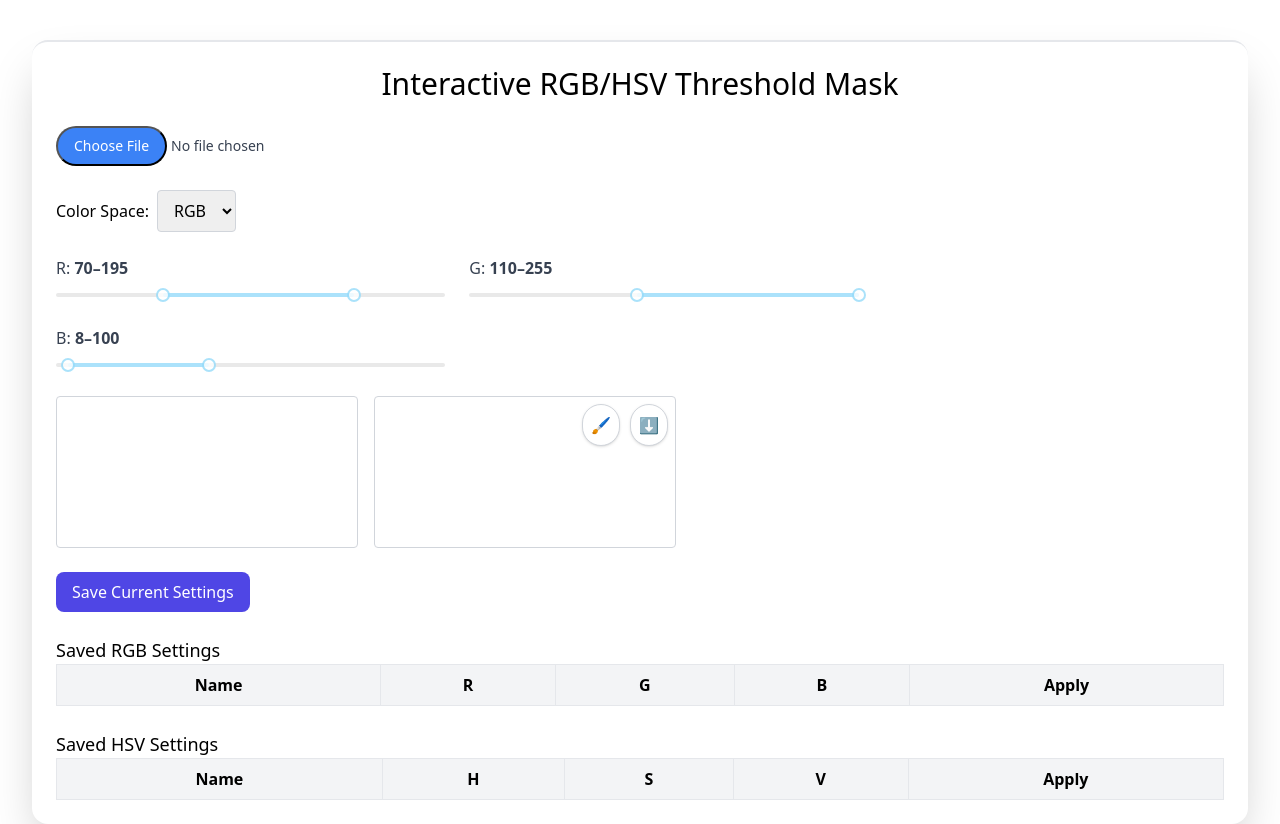
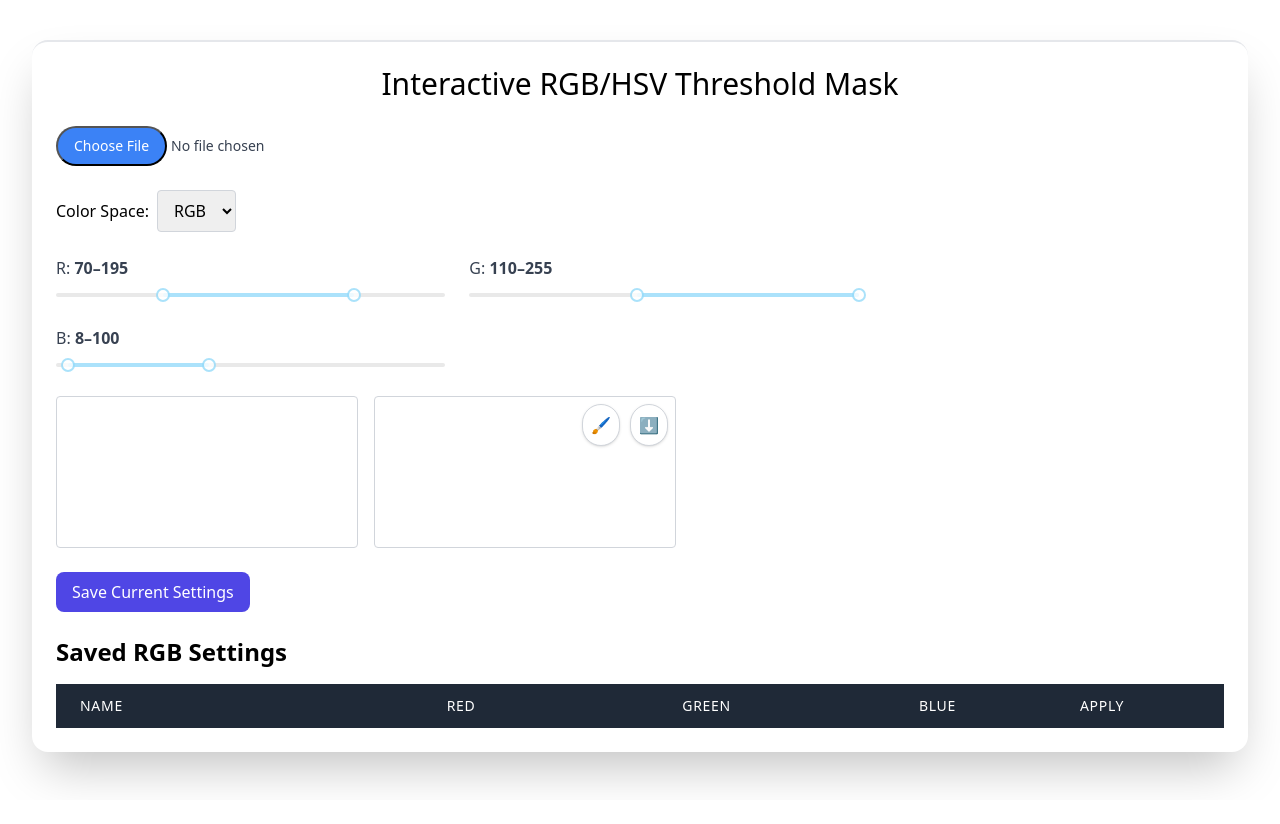
Before and after one commit to SushantAryal3/Image-Analysis-React, a React (Vite) app: page / in a window 1280 px wide. After the commit the page ends 800 px from the top, so only its background shows below. Built offline with nearby package versions, Linux system fonts and the light colour scheme; a web font is replaced by a local one.

Commit message:
fix: Table issue

```diff
--- a/src/CustomComponents/RGBThresholdMask.tsx
+++ b/src/CustomComponents/RGBThresholdMask.tsx
@@ -29,7 +29,6 @@ export default function RGBThresholdMask() {
   const [savedRGB, setSavedRGB] = useState<any[]>([]);
   const [savedHSV, setSavedHSV] = useState<any[]>([]);
   const [colorSpace, setColorSpace] = useState<'RGB' | 'HSV'>('RGB');
-
   const handleUpload = (e: React.ChangeEvent<HTMLInputElement>) => {
     const file = e.target.files?.[0];
     if (!file) return;
@@ -112,23 +111,29 @@ export default function RGBThresholdMask() {
   }, [imgData, rRange, gRange, bRange, hRange, sRange, vRange, colorSpace, minSize]);
 
   const saveSettings = () => {
-    const cs = colorSpaceRef.current?.value;
-    const rec = { name: filename, ...(cs === 'RGB' ? { rRange, gRange, bRange } : { hRange, sRange, vRange }) };
-    if (cs === 'RGB') setSavedRGB((prev) => [...prev.filter((r) => r.name !== filename), rec]);
-    else setSavedHSV((prev) => [...prev.filter((h) => h.name !== filename), rec]);
+    const cs = colorSpace;
+    const rec = {
+      name: filename,
+      ...(cs === 'RGB' ? { rRange, gRange, bRange } : { hRange, sRange, vRange }),
+    };
+    if (cs === 'RGB') {
+      setSavedRGB((prev) => [...prev.filter((r) => r.name !== filename), rec]);
+    } else {
+      setSavedHSV((prev) => [...prev.filter((h) => h.name !== filename), rec]);
+    }
   };
 
   const applySaved = (rec: any) => {
     if ('rRange' in rec) {
+      setColorSpace('RGB');
       setRRange(rec.rRange);
       setGRange(rec.gRange);
       setBRange(rec.bRange);
-      colorSpaceRef.current!.value = 'RGB';
     } else {
+      setColorSpace('HSV');
       setHRange(rec.hRange);
       setSRange(rec.sRange);
       setVRange(rec.vRange);
-      colorSpaceRef.current!.value = 'HSV';
     }
   };
 
@@ -150,13 +155,11 @@ export default function RGBThresholdMask() {
         accept="image/*"
         className="block w-full text-sm text-gray-700 file:bg-blue-500 file:text-white file:py-2 file:px-4 file:rounded-full"
       />
-
       <div className="flex items-center space-x-2">
         <label className="font-medium" htmlFor="valueFor">
           Color Space:
         </label>
         <select
-          id="valueFor"
           value={colorSpace}
           onChange={(e) => setColorSpace(e.target.value as 'RGB' | 'HSV')}
           className="border border-gray-300 rounded px-3 py-2"
@@ -165,7 +168,6 @@ export default function RGBThresholdMask() {
           <option value="HSV">HSV</option>
         </select>
       </div>
-
       <SliderGroup
         colorSpace={colorSpace}
         rRange={rRange}
@@ -181,7 +183,6 @@ export default function RGBThresholdMask() {
         vRange={vRange}
         setVRange={setVRange}
       />
-
       <CanvasPair
         origCanvasRef={origCanvasRef}
         maskCanvasRef={maskCanvasRef}
@@ -191,7 +192,6 @@ export default function RGBThresholdMask() {
         minSize={minSize}
         onMinSizeChange={setMinSize}
       />
-
       <button
         onClick={saveSettings}
         className="bg-indigo-600 text-white px-4 py-2 rounded-lg hover:bg-indigo-700"
@@ -199,8 +199,7 @@ export default function RGBThresholdMask() {
       >
         Save Current Settings
       </button>
-
-      <SavedSettingsTable rgbSettings={savedRGB} hsvSettings={savedHSV} onApply={applySaved} />
+      <SavedSettingsTable rgbSettings={savedRGB} hsvSettings={savedHSV} colorSpace={colorSpace} onApply={applySaved} />
     </div>
   );
 }
--- a/src/CustomComponents/SavedSettingsTable.tsx
+++ b/src/CustomComponents/SavedSettingsTable.tsx
@@ -1,4 +1,4 @@
-interface Record {
+export interface SavedSetting {
   name: string;
   rRange?: [number, number];
   gRange?: [number, number];
@@ -8,46 +8,47 @@ interface Record {
   vRange?: [number, number];
 }
 
-interface Props {
-  rgbSettings: Record[];
-  hsvSettings: Record[];
-  onApply: (r: Record) => void;
+interface SavedSettingsTableProps {
+  rgbSettings: SavedSetting[];
+  hsvSettings: SavedSetting[];
+  colorSpace: 'RGB' | 'HSV';
+  onApply: (rec: SavedSetting) => void;
 }
-
-export default function SavedSettingsTable({ rgbSettings, hsvSettings, onApply }: Props) {
+export default function SavedSettingsTable({ rgbSettings, hsvSettings, colorSpace, onApply }: SavedSettingsTableProps) {
   return (
-    <div className="space-y-6">
+    <div className="space-y-8">
+      {colorSpace === 'RGB' && (
         <div>
-        <h4 className="text-lg font-medium">Saved RGB Settings</h4>
+          <h4 className="mb-4 text-2xl font-semibold">Saved RGB Settings</h4>
           <div className="overflow-x-auto">
-          <table className="min-w-full border-collapse">
+            <table className="min-w-full table-auto border-collapse">
               <thead>
-              <tr className="bg-gray-100">
-                <th className="px-4 py-2 border">Name</th>
-                <th className="px-4 py-2 border">R</th>
-                <th className="px-4 py-2 border">G</th>
-                <th className="px-4 py-2 border">B</th>
-                <th className="px-4 py-2 border">Apply</th>
+                <tr className="bg-gray-800 text-white">
+                  <th className="px-6 py-3 text-left text-sm font-medium uppercase tracking-wider">Name</th>
+                  <th className="px-6 py-3 text-right text-sm font-medium uppercase tracking-wider">Red</th>
+                  <th className="px-6 py-3 text-right text-sm font-medium uppercase tracking-wider">Green</th>
+                  <th className="px-6 py-3 text-right text-sm font-medium uppercase tracking-wider">Blue</th>
+                  <th className="px-6 py-3 text-center text-sm font-medium uppercase tracking-wider">Apply</th>
                 </tr>
               </thead>
-            <tbody>
-              {rgbSettings.map((r) => (
-                <tr key={r.name} className="odd:bg-white even:bg-gray-50">
-                  <td className="px-4 py-2 border text-center">{r.name}</td>
-                  <td className="px-4 py-2 border text-center">
+              <tbody className="divide-y divide-gray-200">
+                {rgbSettings.map((r, idx) => (
+                  <tr key={r.name} className={idx % 2 === 0 ? 'bg-white' : 'bg-gray-50'}>
+                    <td className="px-6 py-4 whitespace-nowrap text-sm font-medium text-gray-900">{r.name}</td>
+                    <td className="px-6 py-4 whitespace-nowrap text-sm text-gray-700 text-right">
                       {r.rRange![0]}–{r.rRange![1]}
                     </td>
-                  <td className="px-4 py-2 border text-center">
+                    <td className="px-6 py-4 whitespace-nowrap text-sm text-gray-700 text-right">
                       {r.gRange![0]}–{r.gRange![1]}
                     </td>
-                  <td className="px-4 py-2 border text-center">
+                    <td className="px-6 py-4 whitespace-nowrap text-sm text-gray-700 text-right">
                       {r.bRange![0]}–{r.bRange![1]}
                     </td>
-                  <td className="px-4 py-2 border text-center">
+                    <td className="px-6 py-4 whitespace-nowrap text-center">
                       <button
+                        type="button"
                         onClick={() => onApply(r)}
-                      className="bg-blue-500 text-white px-3 py-1 rounded hover:bg-blue-600"
-                      type="button"
+                        className="inline-flex items-center px-3 py-1 border border-transparent text-sm leading-4 font-medium rounded-md shadow-sm text-white bg-indigo-600 hover:bg-indigo-700 focus:outline-none"
                       >
                         Apply
                       </button>
@@ -58,38 +59,40 @@ export default function SavedSettingsTable({ rgbSettings, hsvSettings, onApply }
             </table>
           </div>
         </div>
+      )}
 
+      {colorSpace === 'HSV' && (
         <div>
-        <h4 className="text-lg font-medium">Saved HSV Settings</h4>
+          <h4 className="mb-4 text-2xl font-semibold">Saved HSV Settings</h4>
           <div className="overflow-x-auto">
-          <table className="min-w-full border-collapse">
+            <table className="min-w-full table-auto border-collapse">
               <thead>
-              <tr className="bg-gray-100">
-                <th className="px-4 py-2 border">Name</th>
-                <th className="px-4 py-2 border">H</th>
-                <th className="px-4 py-2 border">S</th>
-                <th className="px-4 py-2 border">V</th>
-                <th className="px-4 py-2 border">Apply</th>
+                <tr className="bg-gray-800 text-white">
+                  <th className="px-6 py-3 text-left text-sm font-medium uppercase tracking-wider">Name</th>
+                  <th className="px-6 py-3 text-right text-sm font-medium uppercase tracking-wider">Hue</th>
+                  <th className="px-6 py-3 text-right text-sm font-medium uppercase tracking-wider">Saturation</th>
+                  <th className="px-6 py-3 text-right text-sm font-medium uppercase tracking-wider">Value</th>
+                  <th className="px-6 py-3 text-center text-sm font-medium uppercase tracking-wider">Apply</th>
                 </tr>
               </thead>
-            <tbody>
-              {hsvSettings.map((h) => (
-                <tr key={h.name} className="odd:bg-white even:bg-gray-50">
-                  <td className="px-4 py-2 border text-center">{h.name}</td>
-                  <td className="px-4 py-2 border text-center">
+              <tbody className="divide-y divide-gray-200">
+                {hsvSettings.map((h, idx) => (
+                  <tr key={h.name} className={idx % 2 === 0 ? 'bg-white' : 'bg-gray-50'}>
+                    <td className="px-6 py-4 whitespace-nowrap text-sm font-medium text-gray-900">{h.name}</td>
+                    <td className="px-6 py-4 whitespace-nowrap text-sm text-gray-700 text-right">
                       {h.hRange![0]}–{h.hRange![1]}
                     </td>
-                  <td className="px-4 py-2 border text-center">
+                    <td className="px-6 py-4 whitespace-nowrap text-sm text-gray-700 text-right">
                       {h.sRange![0]}–{h.sRange![1]}
                     </td>
-                  <td className="px-4 py-2 border text-center">
+                    <td className="px-6 py-4 whitespace-nowrap text-sm text-gray-700 text-right">
                       {h.vRange![0]}–{h.vRange![1]}
                     </td>
-                  <td className="px-4 py-2 border text-center">
+                    <td className="px-6 py-4 whitespace-nowrap text-center">
                       <button
+                        type="button"
                         onClick={() => onApply(h)}
-                      className="bg-blue-500 text-white px-3 py-1 rounded hover:bg-blue-600"
-                      type="button"
+                        className="inline-flex items-center px-3 py-1 border border-transparent text-sm leading-4 font-medium rounded-md shadow-sm text-white bg-indigo-600 hover:bg-indigo-700 focus:outline-none"
                       >
                         Apply
                       </button>
@@ -100,6 +103,7 @@ export default function SavedSettingsTable({ rgbSettings, hsvSettings, onApply }
             </table>
           </div>
         </div>
+      )}
     </div>
   );
 }
--- a/src/Utils/cleanup.ts
+++ b/src/Utils/cleanup.ts
@@ -1,7 +1,6 @@
 export default function removeSmallIslands(maskData: ImageData, minSize: number): ImageData {
   const { width: w, height: h, data } = maskData;
   const out = new Uint8ClampedArray(data);
-
   const parent: Record<number, number> = {};
   function find(id: number): number {
     if (parent[id] !== id) parent[id] = find(parent[id]);
```
Also changed, not shown: src/CustomComponents/t.tsx (deleted). Lines whose indentation alone changed are shown as unchanged.
